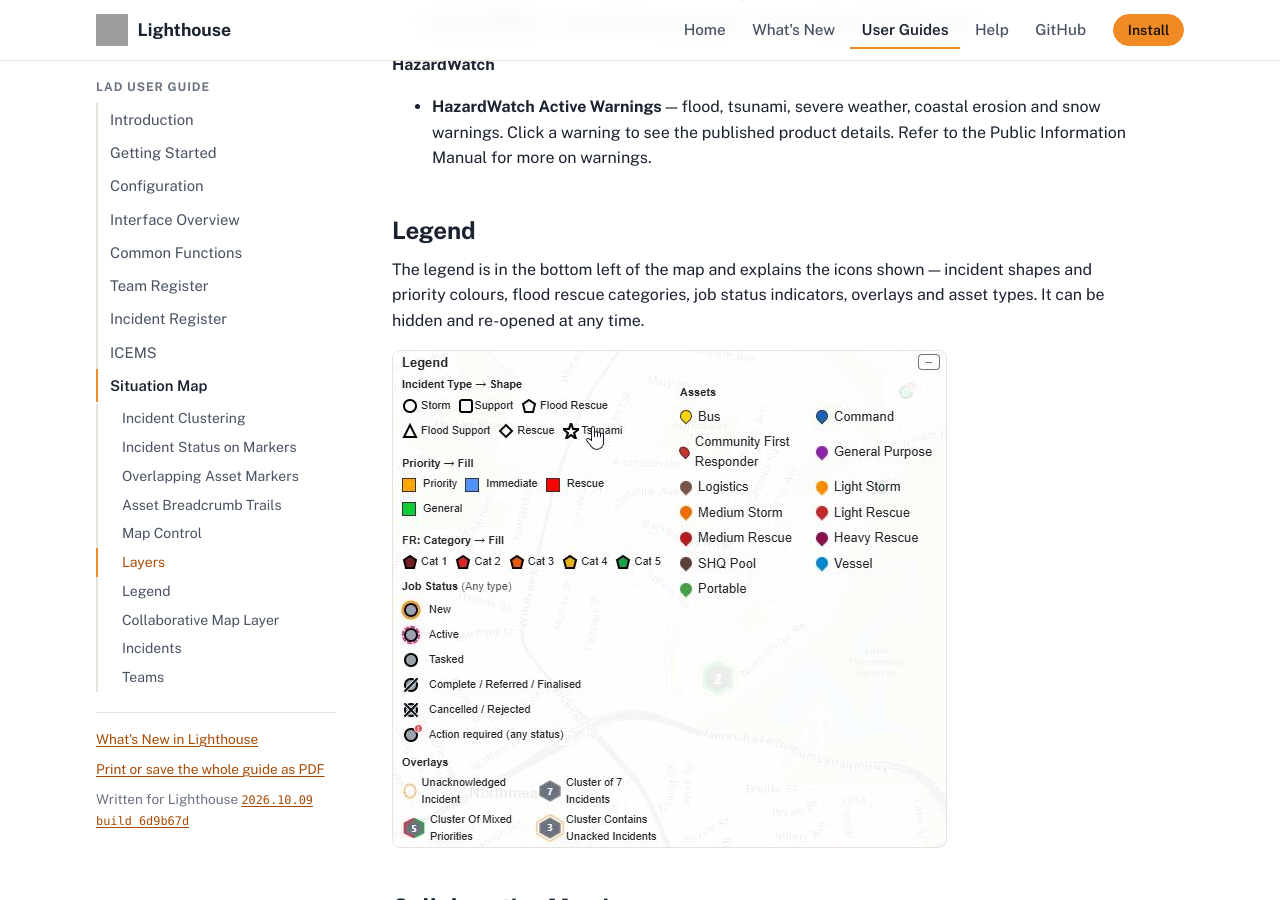
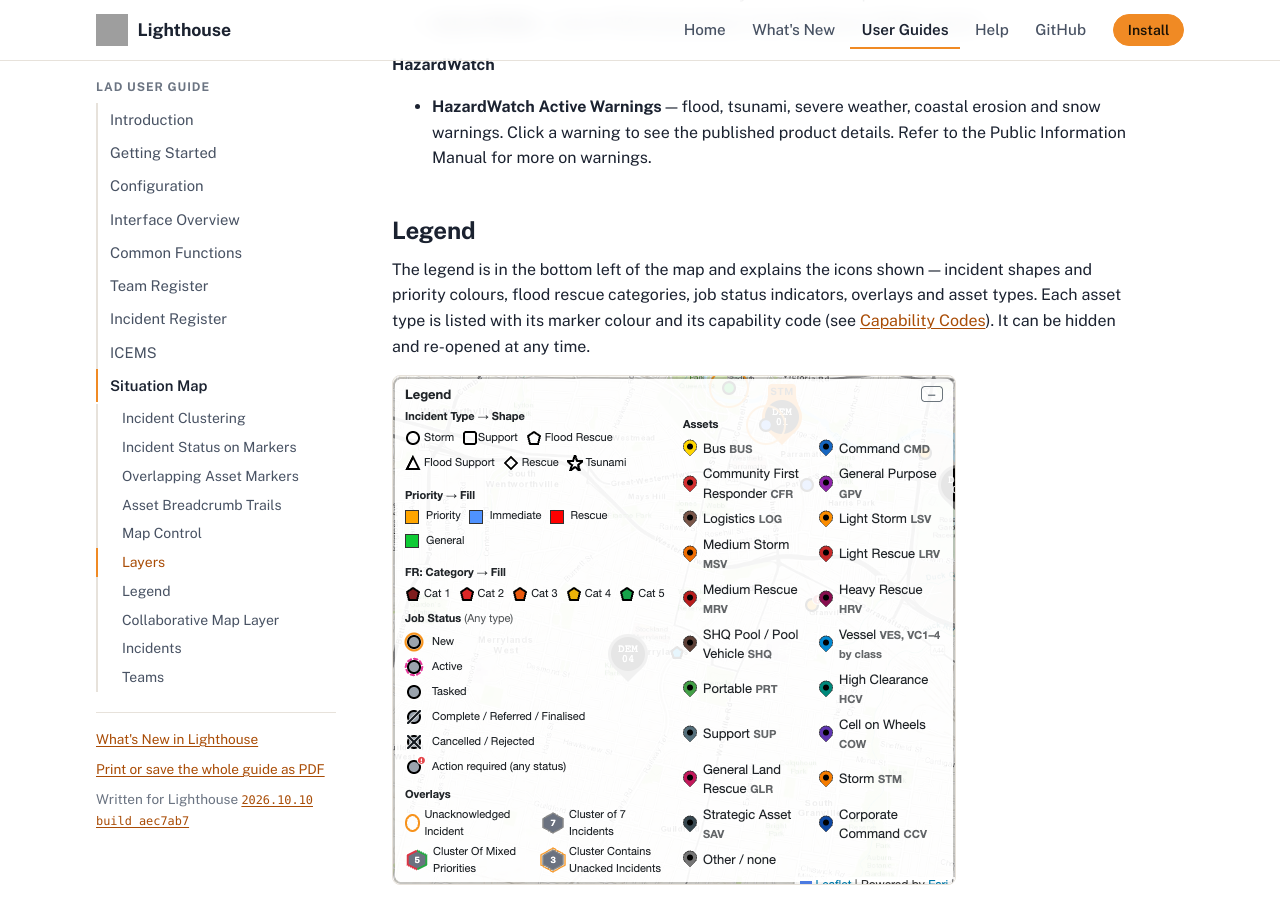
Before and after one commit to NSWSESMembers/lighthouse.ses.nsw.gov.au, a Jekyll site: the page built from preview/guides/lad/situation-map.md, in a window 1280 px wide and 900 px high, scrolled down 8208 px. Built offline with Jekyll 4.4.1, drawn with Linux system fonts in a browser that asks for light colours; grey boxes are pictures that could not be loaded.

Commit message:
Sync preview docs from NSWSESMembers/Lighthouse@aec7ab7 (master-dev)

```diff
--- a/_data/lad_guide_preview.yml
+++ b/_data/lad_guide_preview.yml
@@ -1,2 +1,2 @@
-version_name: "2026.10.09 build 6d9b67d"
-commit: "6d9b67d074e4832f8716eded0022d2741e90c6c8"
+version_name: "2026.10.10 build aec7ab7"
+commit: "aec7ab794ecc4ed93470c88b0621546e5816f7ae"
--- a/preview/guides/lad/situation-map.md
+++ b/preview/guides/lad/situation-map.md
@@ -166,9 +166,9 @@ Most layers are described by their name. Those that need more explanation:
 
 ## Legend
 
-The legend is in the bottom left of the map and explains the icons shown — incident shapes and priority colours, flood rescue categories, job status indicators, overlays and asset types. It can be hidden and re-opened at any time.
+The legend is in the bottom left of the map and explains the icons shown — incident shapes and priority colours, flood rescue categories, job status indicators, overlays and asset types. Each asset type is listed with its marker colour and its capability code (see [Capability Codes](configuration.md#capability-codes)). It can be hidden and re-opened at any time.
 
-![Map legend](images/legend.jpg)
+![Map legend](images/legend.png)
 
 ## Collaborative Map Layer
 
```
Also changed, not shown: preview/guides/lad/images/legend.jpg (deleted), preview/guides/lad/images/legend.png (added).
